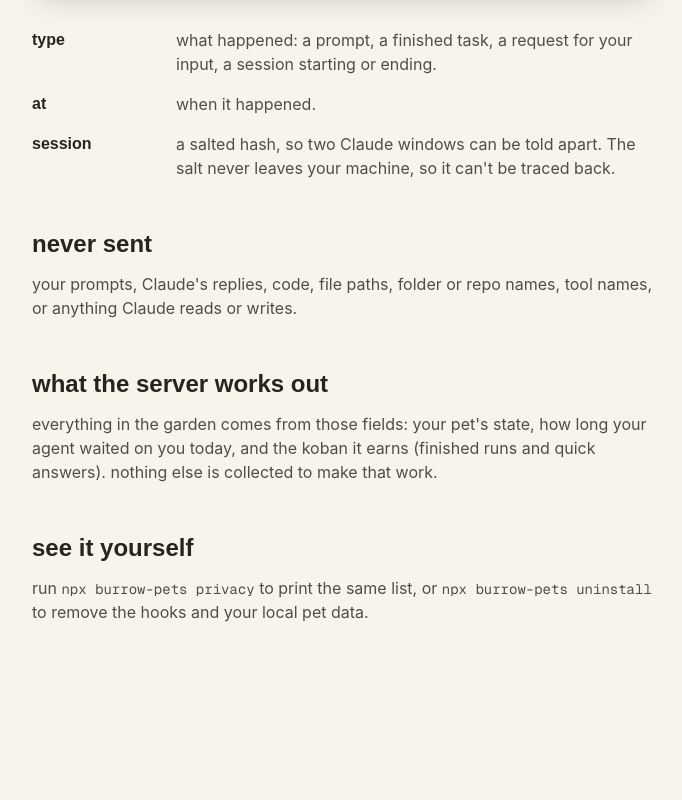
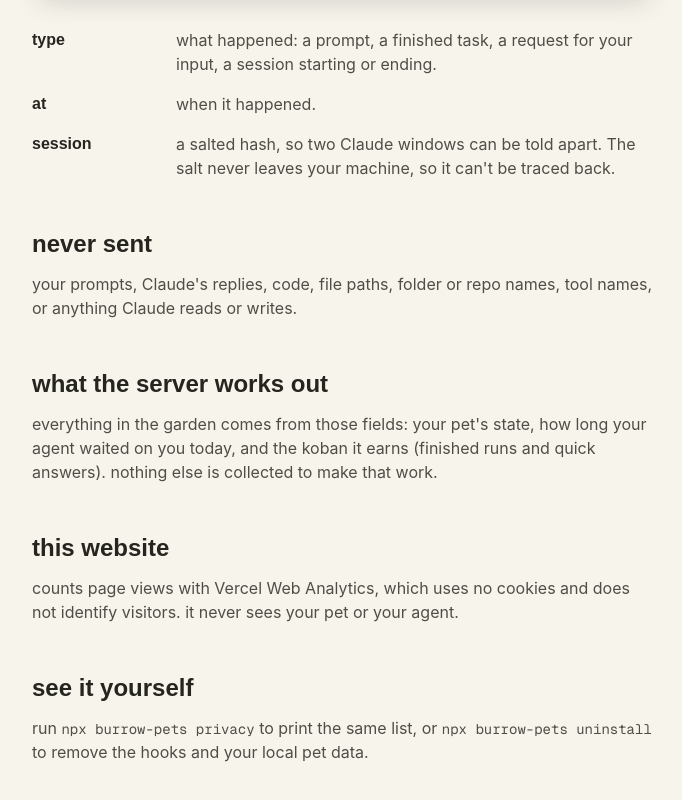
Before and after one commit to siddhantarora7/burrow, a Next.js app in the folder apps/web/: page /privacy in a window 1280 px wide. Shown: the part 388-1188 px from the top of the page, without its empty margins (296-978 px from the left). Before the commit the page ends 1108 px from the top, so only its background shows below. Built offline with nearby package versions, Linux system fonts and the light colour scheme; a web font is replaced by a local one.

Commit message:
web: Vercel Web Analytics for page views, and a line on the privacy page saying so

```diff
--- a/apps/web/app/layout.tsx
+++ b/apps/web/app/layout.tsx
@@ -1,4 +1,5 @@
 import type { Metadata } from 'next'
+import { Analytics } from '@vercel/analytics/next'
 import { Gaegu, Geist_Mono, Zen_Maru_Gothic } from 'next/font/google'
 import './globals.css'
 
@@ -21,7 +22,10 @@ export const metadata: Metadata = {
 export default function RootLayout({ children }: { children: React.ReactNode }) {
   return (
     <html lang="en" className={`${display.variable} ${hand.variable} ${mono.variable}`}>
-      <body>{children}</body>
+      <body>
+        {children}
+        <Analytics />
+      </body>
     </html>
   )
 }
--- a/apps/web/app/privacy/page.tsx
+++ b/apps/web/app/privacy/page.tsx
@@ -27,6 +27,8 @@ export default function Privacy() {
       <p className="mt-3 opacity-80">
         everything in the garden comes from those fields: your pet&apos;s state, how long your agent waited on you today, and the koban it earns (finished runs and quick answers). nothing else is collected to make that work.
       </p>
+      <h2 className="mt-12 font-display text-2xl font-bold">this website</h2>
+      <p className="mt-3 opacity-80">counts page views with Vercel Web Analytics, which uses no cookies and does not identify visitors. it never sees your pet or your agent.</p>
       <h2 className="mt-12 font-display text-2xl font-bold">see it yourself</h2>
       <p className="mt-3 opacity-80">
         run <code className="font-mono text-sm">npx burrow-pets privacy</code> to print the same list, or{' '}
--- a/apps/web/package.json
+++ b/apps/web/package.json
@@ -10,6 +10,7 @@
   },
   "dependencies": {
     "@burrow/core": "*",
+    "@vercel/analytics": "^2.0.1",
     "next": "^16.3.8",
     "react": "^19.3.0",
     "react-dom": "^19.3.0"
```
Also changed, not shown: 1 other file (tests, documents, lock files or other folders).
